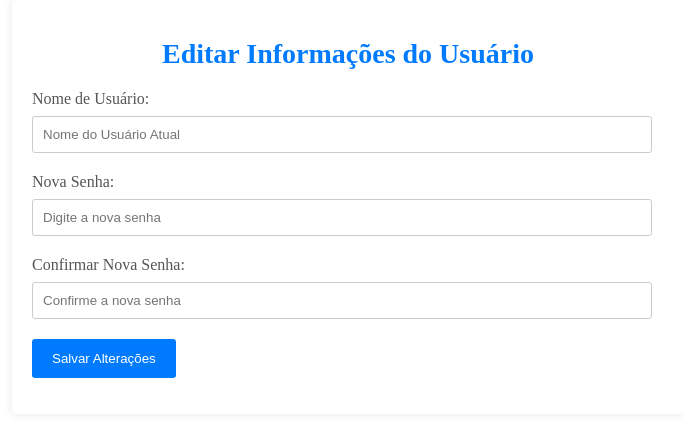
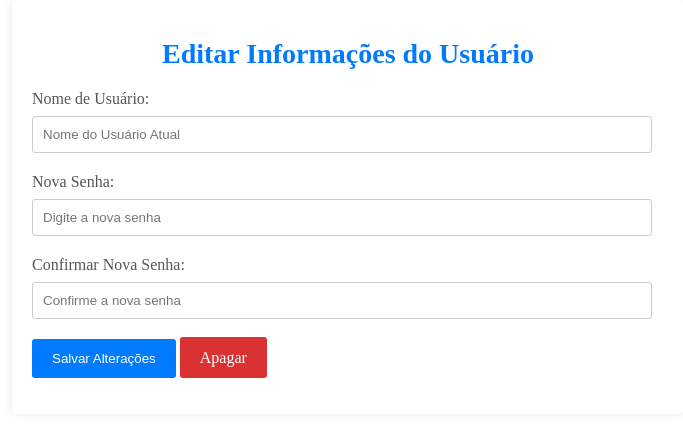
Before and after one commit to Manuel-AC-Ventura/shortify, a PHP site: the page made by views/EditUser.php in a window 1280 px wide. Shown: the part 31-474 px from the top of the page, without its empty margins (292-975 px from the left). Run offline with PHP 8.4, Linux system fonts and the light colour scheme; the template is opened without the code that fills it, so the values that code supplies are empty; the visitor is signed in with stand-in values (Sample User, id 1); some libraries are stand-ins or nearby versions.

Commit message:
adicionada a função de apagar conta

```diff
--- a/assets/css/editUser.css
+++ b/assets/css/editUser.css
@@ -39,6 +39,18 @@ input[type="submit"] {
 input[type="submit"]:hover {
 	background-color: #0056b3;
 }
+a.btn-delete{
+	padding: 12px 20px;
+	background-color: #da3232;
+	color: #fff;
+	border: none;
+	border-radius: 3px;
+	cursor: pointer;
+	text-decoration: none;
+}
+a.btn-delete:hover{
+	background-color: #b71c1c;
+}
 .warning {
     color: red;
     margin-bottom: 20px;
--- a/controllers/UsersController.php
+++ b/controllers/UsersController.php
@@ -76,8 +76,9 @@ class UsersController extends Controller{
 
 	public function delete($id){
 		$users = new Users();
-		$users->delete($id);
-		header("Location: ".BASE_URL);
+		if($users->delete($id)){
+			header("Location: ".BASE_URL);
+		}
 	}
 
 	public function logout(){
--- a/views/EditUser.php
+++ b/views/EditUser.php
@@ -18,4 +18,5 @@
 		<?php endif; ?>
 
 		<input type="submit" value="Salvar Alterações">
+		<a class="btn-delete" href="<?=BASE_URL?>/users/delete/<?=$_SESSION['shortify']?>">Apagar</a>
 	</form>
```
